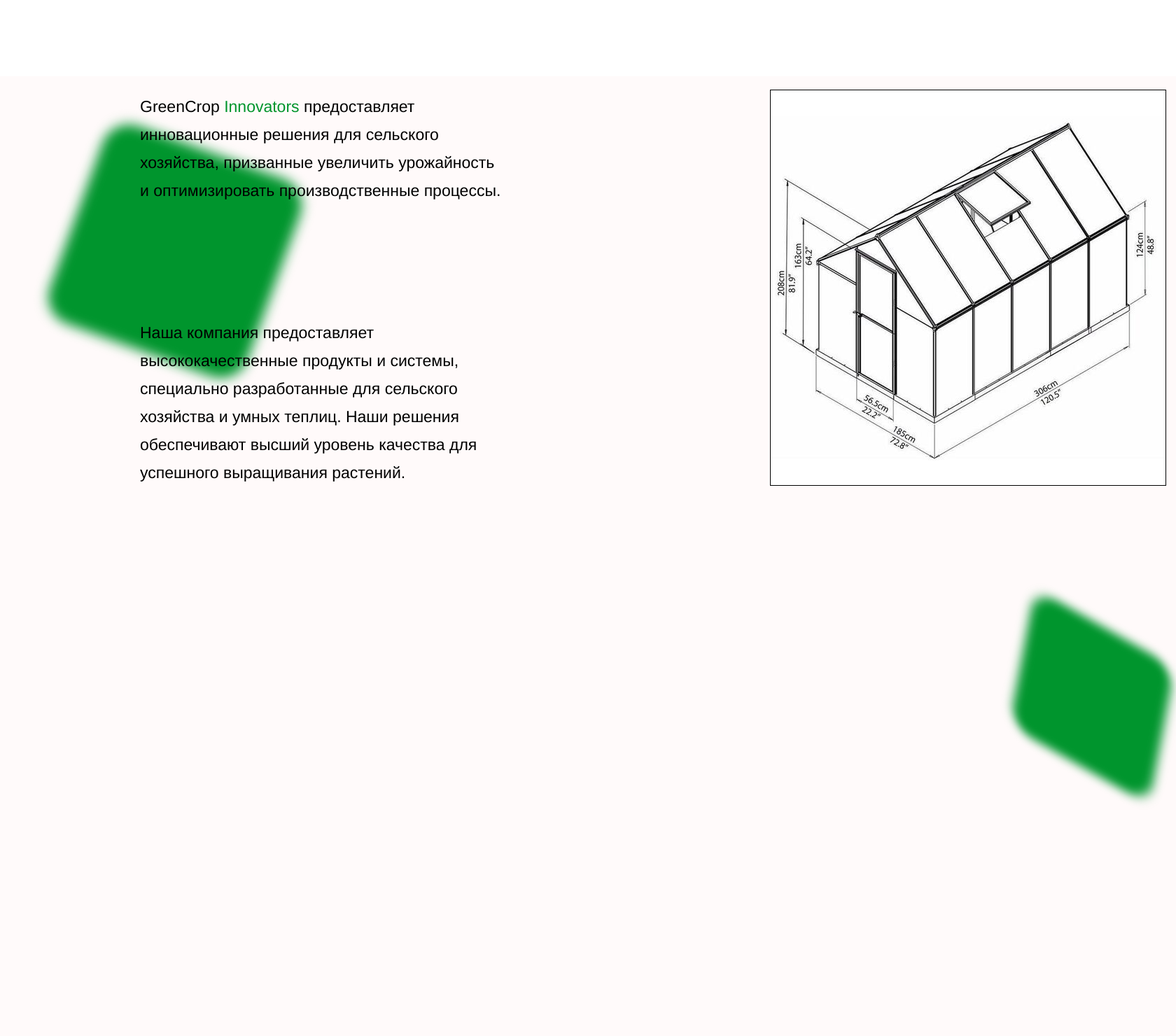
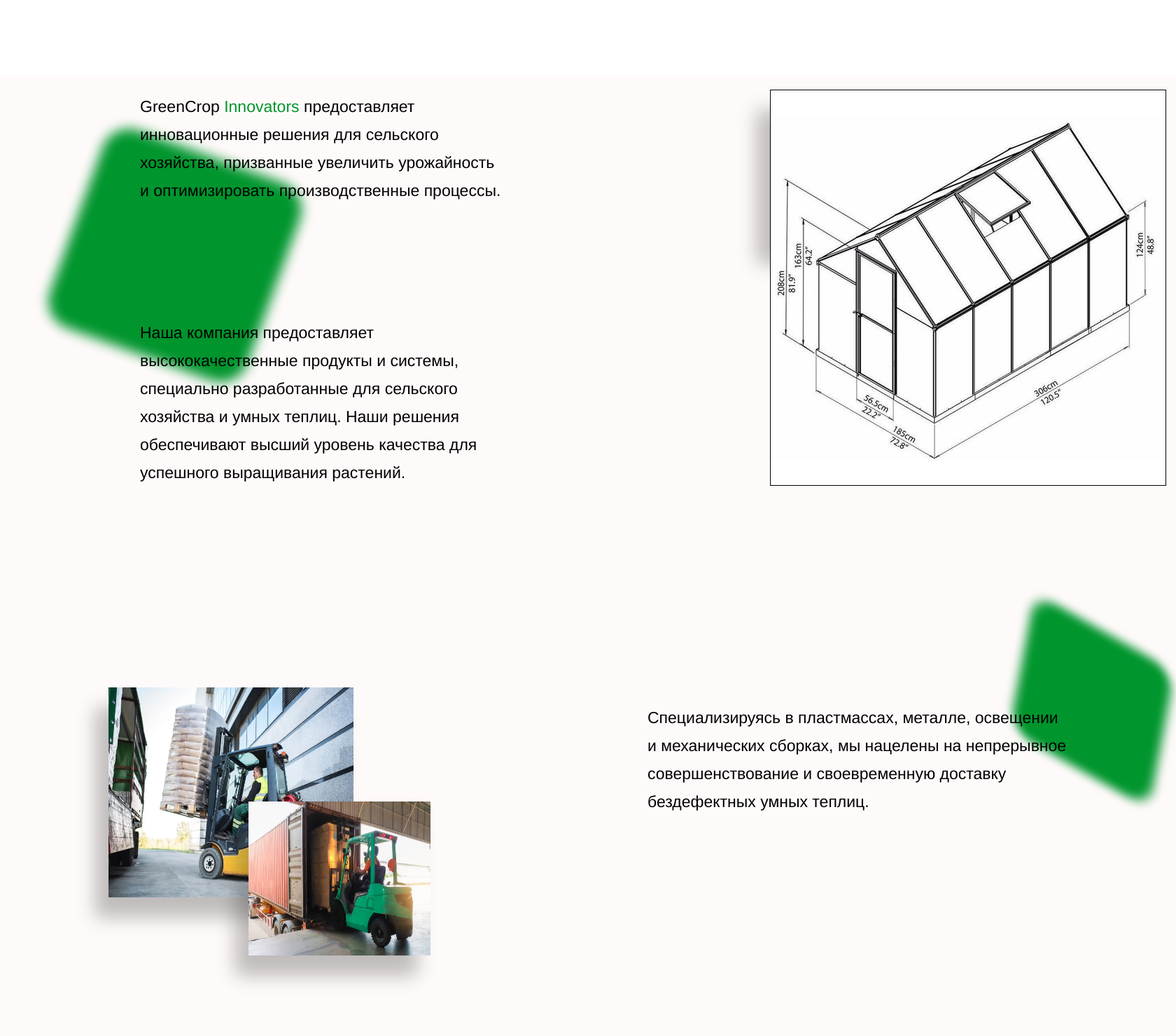
Before and after one commit to murtanli/Diplom_proj, a Django app: template frontend/templates/main/main.html in a window 1680 px wide. Shown: the part 841-2321 px from the top of the page at 70% size. Before the commit the page ends 1991 px from the top, so only its background shows below. Run offline with Django 5.2, Linux system fonts and the light colour scheme; the template is opened without the code that fills it, so the values that code supplies are empty.

Commit message:
Ver 1.1.3

```diff
--- a/frontend/static/css/main_css.css
+++ b/frontend/static/css/main_css.css
@@ -98,7 +98,7 @@
     z-index: 2;
 }
 
-    /* block1 */
+/* block1 */
 .block1 {
     height: 550px;
 }
@@ -120,7 +120,7 @@
     border: 1px solid black;
 }
 
-/* square*/
+/* square */
 .square {
     position: absolute;
     width: 300px;
@@ -149,3 +149,35 @@
     margin-left: 1435px;
     z-index: -1;
 }
+
+/* block3 */
+.img1 {
+    position: absolute;
+    width: 350px;
+    height: 300px;
+    z-index: -1;
+    box-shadow: -19px 29px 25px 0px rgba(0, 0, 0, 0.25);
+}
+.img2{
+    width: 260px;
+    height: 220px;
+    margin-top: 163px;
+    margin-left: 200px;
+    box-shadow: -19px 29px 25px 0px rgba(0, 0, 0, 0.25);
+}
+
+.block3{
+    display: flex;
+    margin-top: 300px;
+    justify-content: space-around;
+}
+.block3_text {
+    width: 200px;
+    line-height: 40px;
+    font-size: 23px;
+    color: rgb(0, 0, 0);
+    width: 600px;
+    height: 300px;
+}
+
+/* block video */
--- a/frontend/static/js/square.js
+++ b/frontend/static/js/square.js
@@ -1,8 +1,11 @@
 document.addEventListener("DOMContentLoaded", function () {
     const scrollingSquare = document.getElementById('square_front');
     const scrollingSquare2 = document.getElementById('square_front2');
+    const img1 = document.getElementById('img1');
+    const img2 = document.getElementById('img2');
     let lastScrollTop = 0;
     let lastScrollTop2 = 0;
+    let img1_scroll = 0;
 
     window.addEventListener("scroll", function () {
         const st = window.scrollY;
@@ -11,11 +14,11 @@
             if (st > lastScrollTop) {
                 // Прокрутка вниз
                 const newTop = parseInt(scrollingSquare.style.top || '0') + 2;
-                scrollingSquare.style.top = `${Math.min(newTop, 20)}px`;
+                scrollingSquare.style.top = `${Math.min(newTop, 30)}px`;
             } else {
                 // Прокрутка вверх
                 const newTop = parseInt(scrollingSquare.style.top || '0') - 2;
-                scrollingSquare.style.top = `${Math.max(newTop, -20)}px`;
+                scrollingSquare.style.top = `${Math.max(newTop, -30)}px`;
             }
             lastScrollTop = st;
         }
@@ -24,14 +27,13 @@
             if (st > lastScrollTop2) {
                 // Прокрутка вниз
                 const newTop = parseInt(scrollingSquare2.style.top || '0') + 2;
-                scrollingSquare2.style.top = `${Math.min(newTop, 20)}px`;
+                scrollingSquare2.style.top = `${Math.min(newTop, 30)}px`;
             } else {
                 // Прокрутка вверх
                 const newTop = parseInt(scrollingSquare2.style.top || '0') - 2;
-                scrollingSquare2.style.top = `${Math.max(newTop, -20)}px`;
+                scrollingSquare2.style.top = `${Math.max(newTop, -30)}px`;
             }
             lastScrollTop2 = st;
         }
     });
-
 });
--- a/frontend/templates/main/main.html
+++ b/frontend/templates/main/main.html
@@ -57,6 +57,20 @@
                 <img src="/static/images/imm_gr.jpg" alt="">
             </div>
             <div  class="square_2" id="square_front2"></div>
+        </div>
+        <div class="block3">
+            <div class="imgs">
+                <img id="img1" class="img1" src="/static/images/freight-loading.webp" alt="">
+                <img id="img2" class="img2" src="/static/images//istockphoto-1182359410-612x612.jpg" alt="">
+            </div>
+            <div class="block3_text">
+                <p>
+                    Специализируясь в пластмассах, металле, освещении и механических сборках, мы нацелены на непрерывное совершенствование и своевременную доставку бездефектных умных теплиц.
+                </p>
+            </div>
+        </div>
+        <div class="block_video">
+
         </div>
         <br>
         <br>
```
